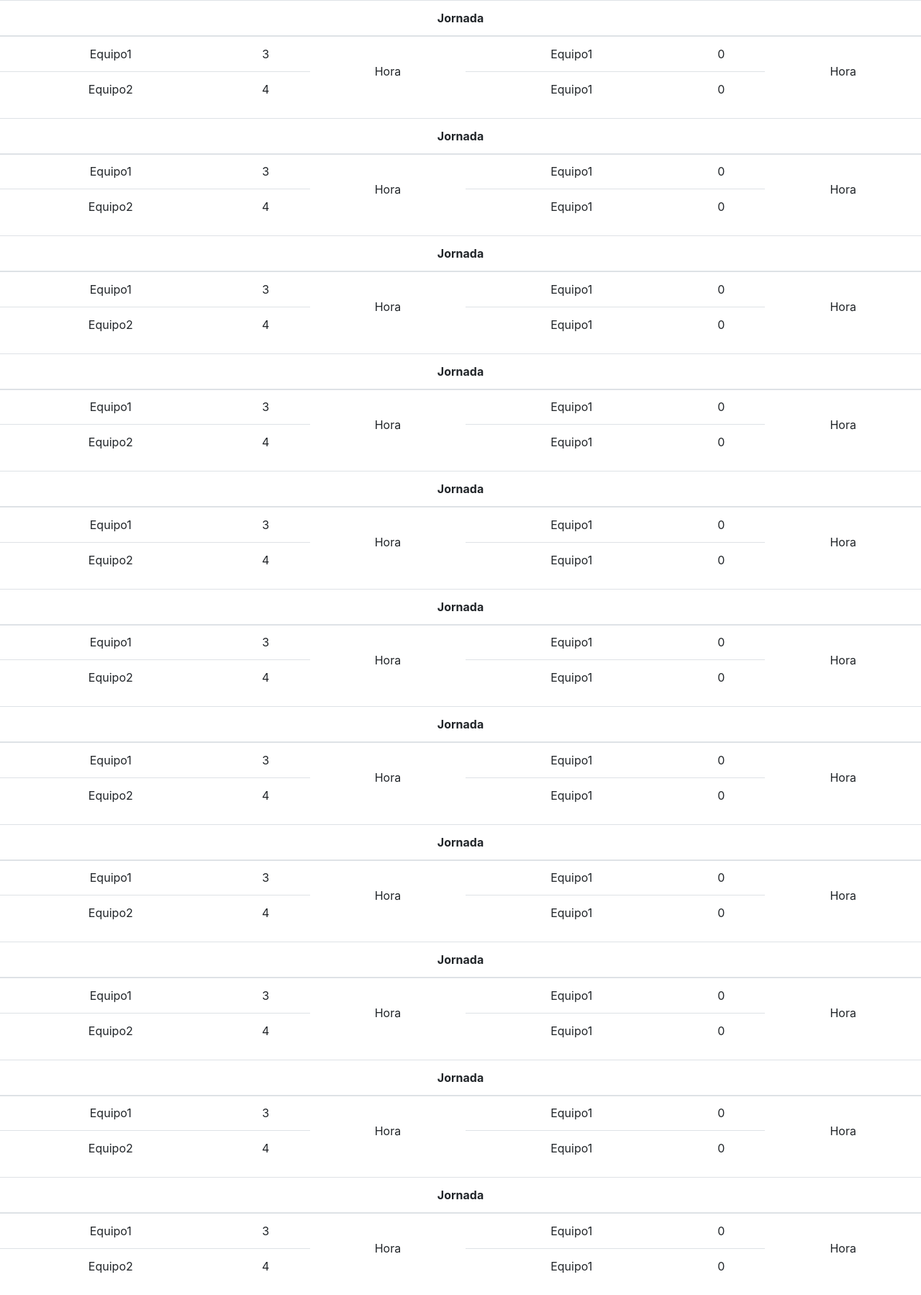
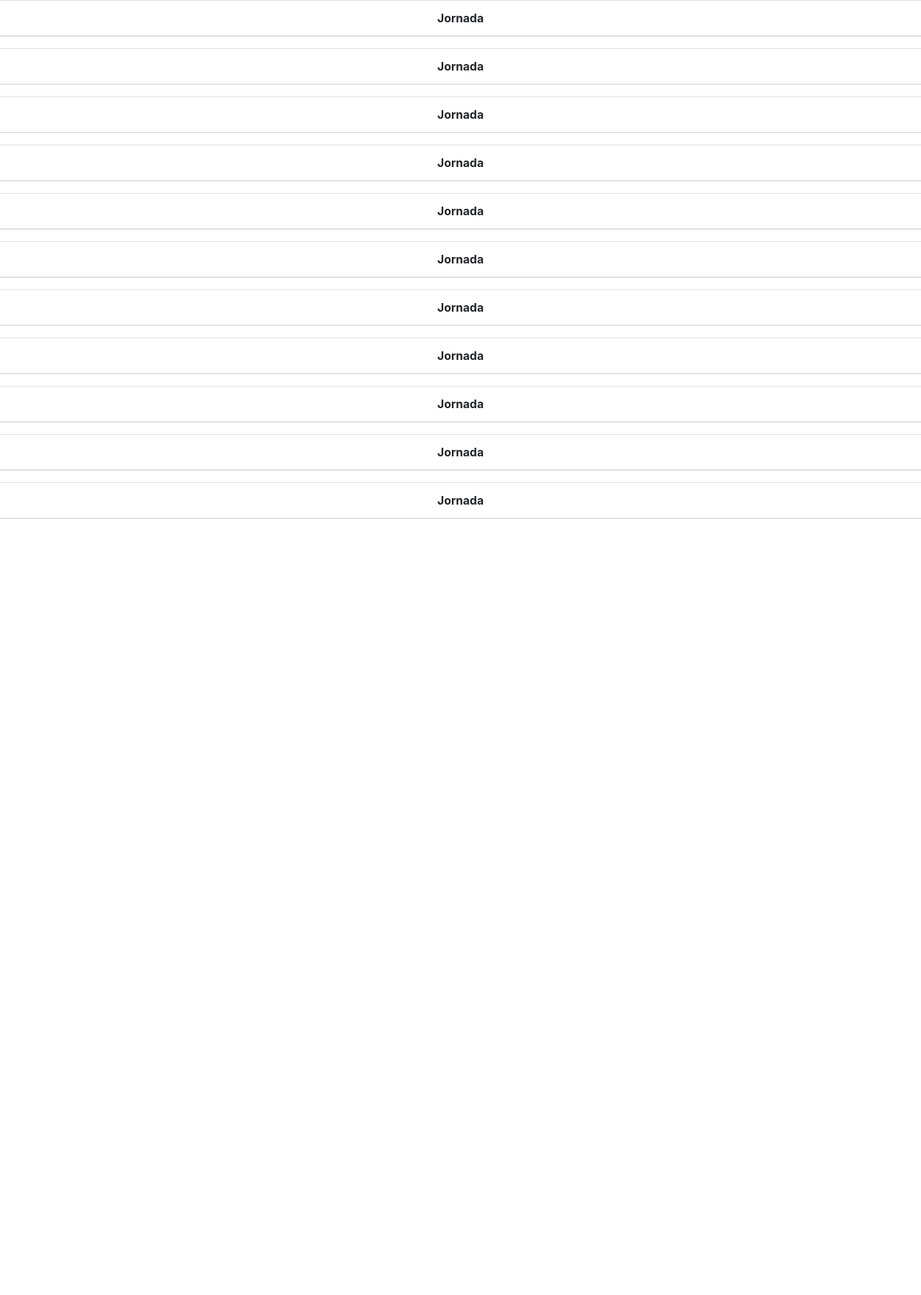
Before and after one commit to franciscomanuel/quiniela, a Django app: page /estadisticas/1/resultadosBBVA/ in a window 1280 px wide. Shown: the part 56-1855 px from the top of the page at 72% size. After the commit the page ends 777 px from the top, so only its background shows below. Run offline with Django 3.2, Linux system fonts and the light colour scheme; data comes from the database, SQL or seed files in the repository; lists and menus that the app fills with data are empty; some libraries are stand-ins or nearby versions.

Commit message:
Inicio creación vista resultadosLigaBBVA 2

```diff
--- a/quinielista/estadisticas/templates/estadisticas/resultadosBBVA.html
+++ b/quinielista/estadisticas/templates/estadisticas/resultadosBBVA.html
@@ -13,22 +13,7 @@
 			    	</tr>
 				</thead>
 				<tbody>
-					<tr>
-						<tr>
-							<td>Equipo1</td>
-							<td>3</td>
-							<td rowspan="2">Hora</td>
-							<td>Equipo1</td>
-							<td>0</td>
-							<td rowspan="2">Hora</td>
-						</tr>
-						<tr>
-							<td>Equipo2</td>
-							<td>4</td>
-							<td>Equipo1</td>
-							<td>0</td>
-						</tr>
-					</tr>
+
 				</tbody>
 			</table>
 		{% endfor %}
```
